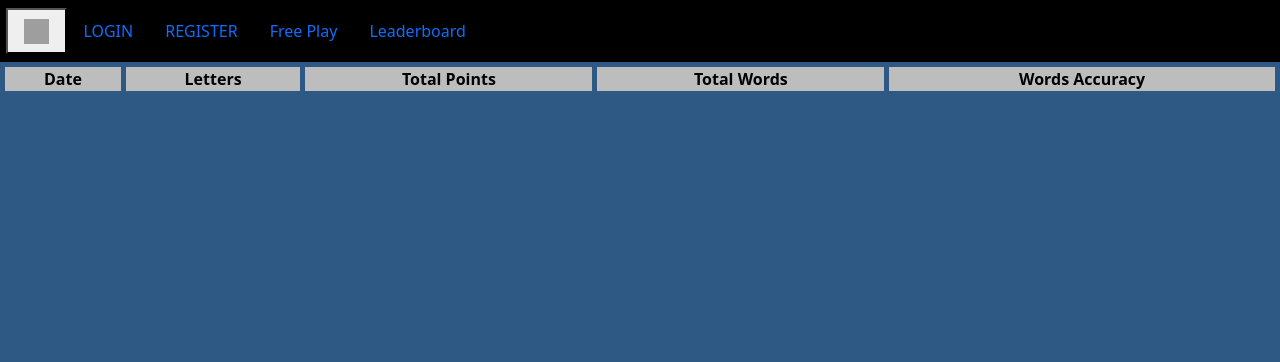
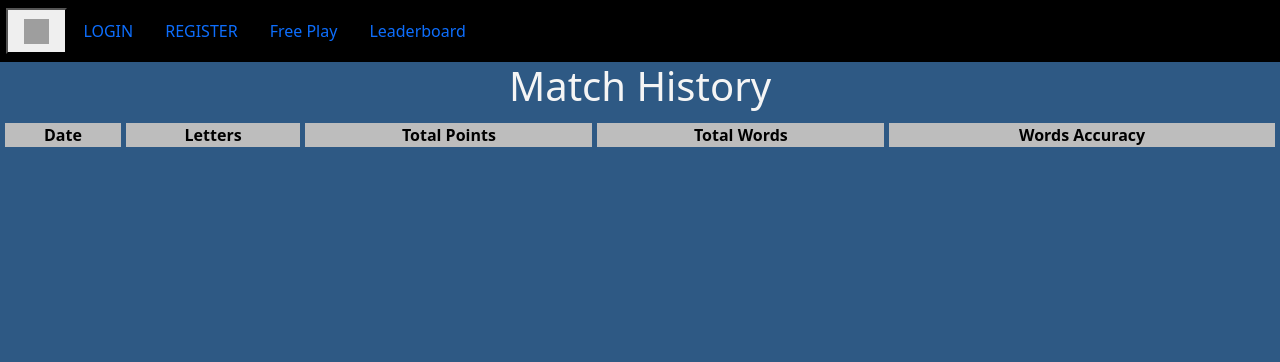
Before and after one commit to shadowblade11/Word-Rush, a Flask app: template app/templates/matchHistory.html in a window 1280 px wide. Shown: the top 362 px of the page. Run offline with Flask 2, Linux system fonts and the light colour scheme; the template is opened without the code that fills it, so the values that code supplies are empty; grey boxes are pictures that could not be loaded.

Commit message:
Added title to the page

```diff
--- a/app/templates/matchHistory.html
+++ b/app/templates/matchHistory.html
@@ -1,5 +1,6 @@
 {% extends "base.html" %}
 {% block content %}
+    <h1>Match History</h1>
     <table class="center" style="width: 100%">
         <tr>
             <th>Date</th>
```
